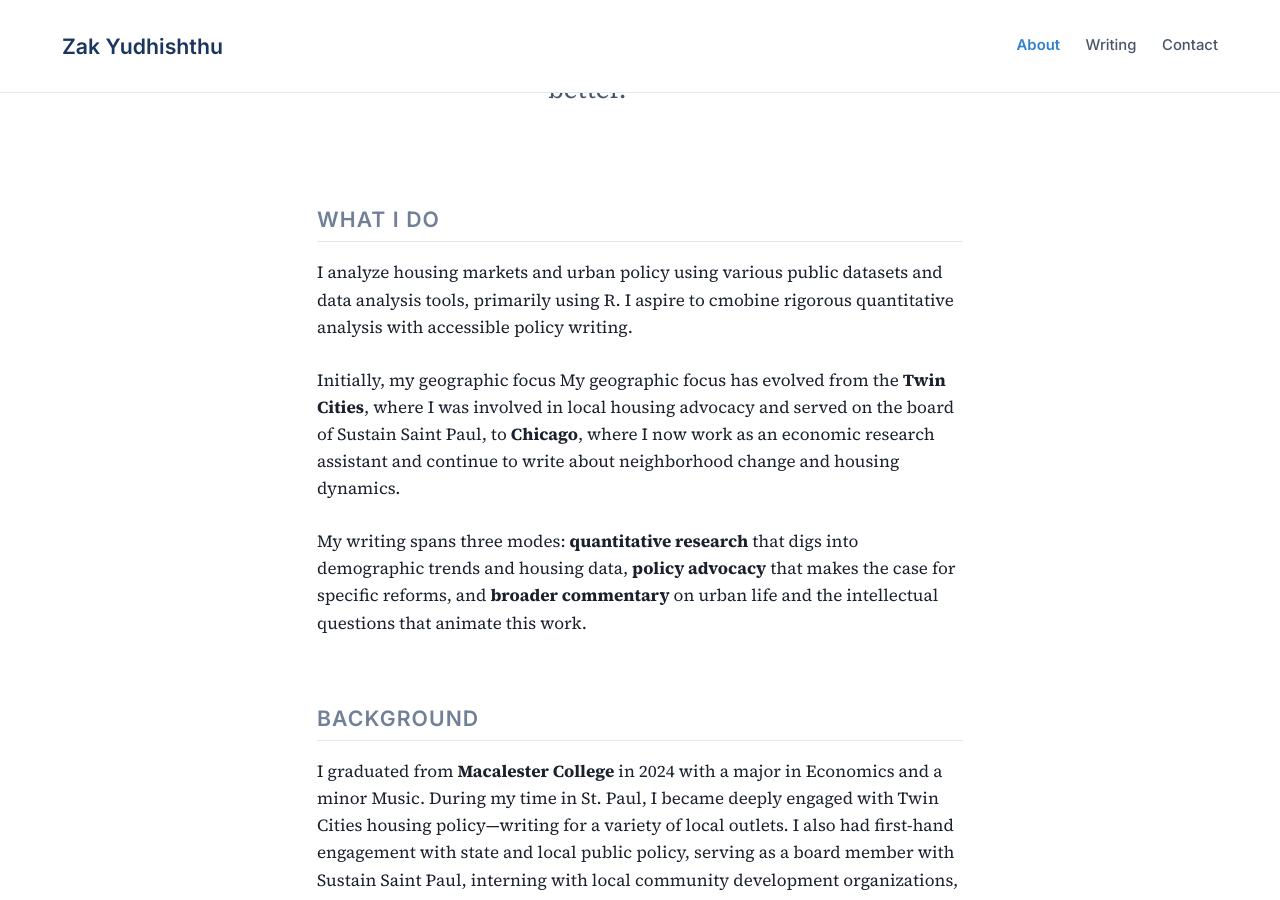
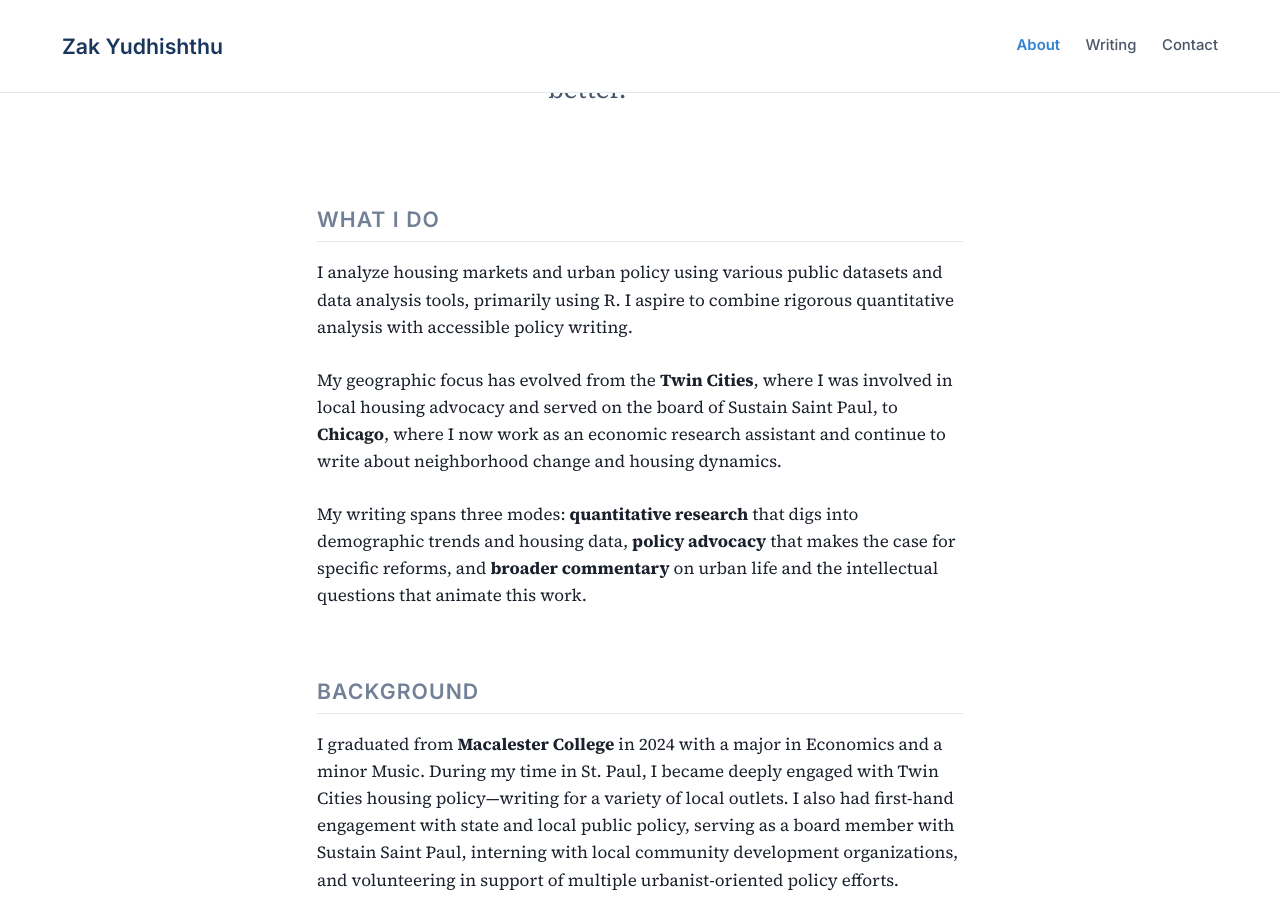
Before and after one commit to zakyudhishthu/personal-site, a Jekyll site: the page built from index.md, in a window 1280 px wide and 900 px high, scrolled down 441 px. Built offline with Jekyll 4.4.1, drawn with Linux system fonts in a browser that asks for light colours.

Commit message:
Fix typos on home page
Co-Authored-By: Claude Opus 4.5 <noreply@anthropic.com>

```diff
--- a/index.md
+++ b/index.md
@@ -17,9 +17,8 @@ title: About
 
 ## What I Do
 
-I analyze housing markets and urban policy using various public datasets and data analysis tools, primarily using R. I aspire to cmobine rigorous quantitative analysis with accessible policy writing.
+I analyze housing markets and urban policy using various public datasets and data analysis tools, primarily using R. I aspire to combine rigorous quantitative analysis with accessible policy writing.
 
-Initially, my geographic focus
 My geographic focus has evolved from the **Twin Cities**, where I was involved in local housing advocacy and served on the board of Sustain Saint Paul, to **Chicago**, where I now work as an economic research assistant and continue to write about neighborhood change and housing dynamics.
 
 My writing spans three modes: **quantitative research** that digs into demographic trends and housing data, **policy advocacy** that makes the case for specific reforms, and **broader commentary** on urban life and the intellectual questions that animate this work.
```
